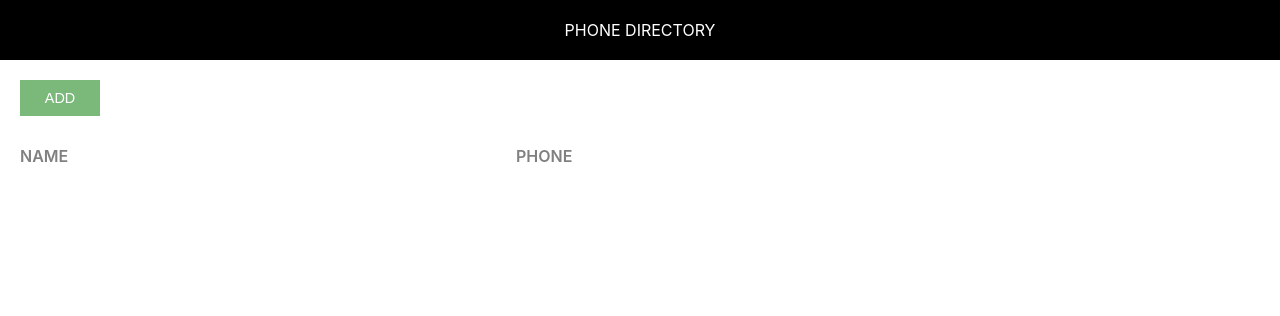
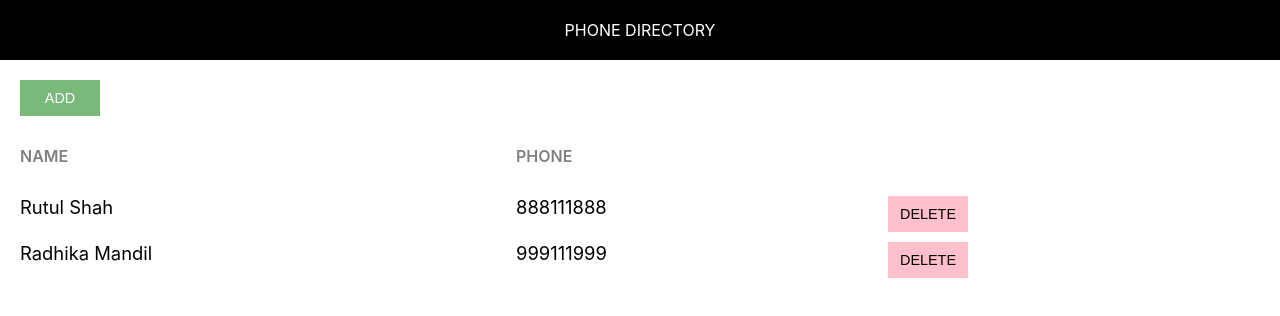
Before and after one commit to rutuls/phone-directory, a React (Create React App) app: page / in a window 1280 px wide. Shown: the top 316 px of the page. Built offline with nearby package versions, Linux system fonts and the light colour scheme.

Commit message:
Rendered Subscribers dynamically

```diff
--- a/src/App.css
+++ b/src/App.css
@@ -16,6 +16,11 @@
 .add-btn {
     background: #7ab97a;
     color: #fff;
+}
+
+.delete-btn {
+    background: pink;
+    color: black;
 }
 
 .grid-container {
--- a/src/App.js
+++ b/src/App.js
@@ -3,6 +3,18 @@ import Header from "./Header";
 import './App.css'
 class App extends Component {
   render() {
+    let subscribers = [
+      {
+        id: '101',
+        name: 'Rutul Shah',
+        phone: '888111888'
+      },
+      {
+        id: '102',
+        name: 'Radhika Mandil',
+        phone: '999111999'
+      }
+    ];
     return (
     <div>
       <Header/>
@@ -12,6 +24,15 @@ class App extends Component {
           <span className="grid-item name-heading">Name</span>
           <span className="grid-item phone-heading">Phone</span>
         </div>
+
+        {
+          subscribers.map(sub => <div key={sub.id} className="grid-container">
+          <span className="grid-item">{sub.name}</span>
+          <span className="grid-item">{sub.phone}</span>
+          <span className="grid-item action-btn-container"><button className="custom-btn delete-btn">Delete</button></span>
+        </div>)
+        }
+
       </div>
     </div>
     );
```
